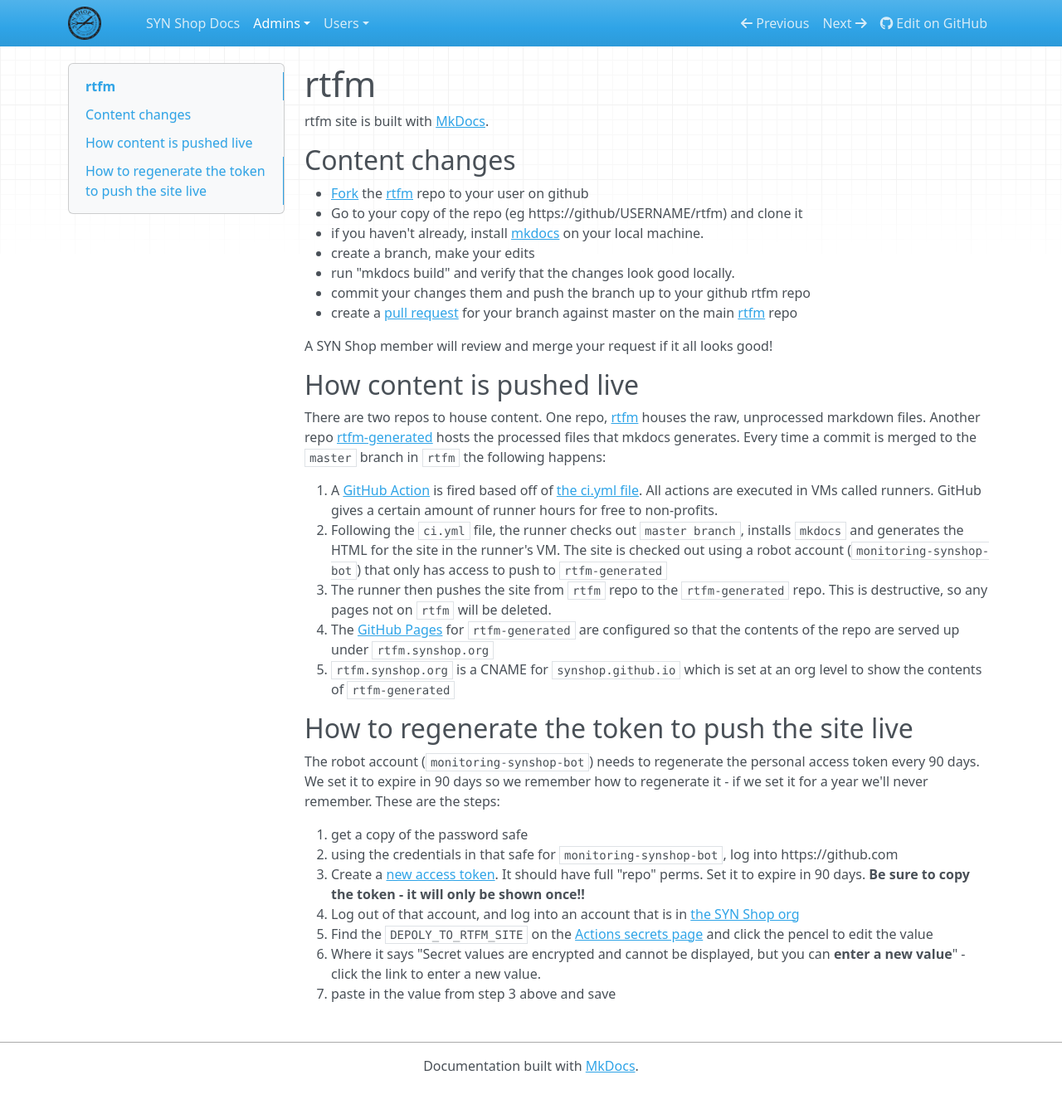
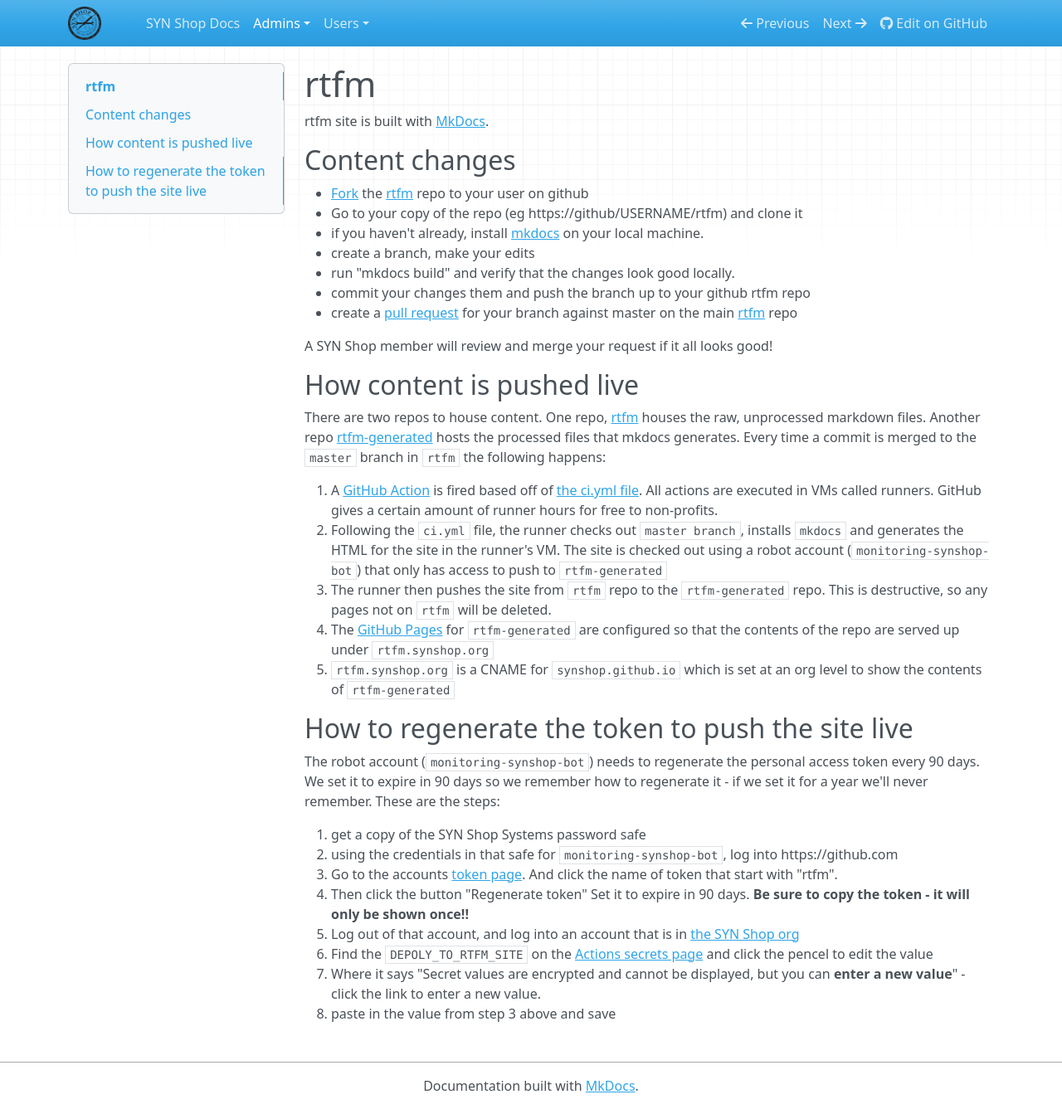
Before and after one commit to synshop/rtfm, an MkDocs documentation site: the page built from docs/admins/rtfm.md, in a window 1280 px wide and 1337 px high. Shown: the whole window at 83% size. Built offline with MkDocs 1.6.1, drawn with Linux system fonts in a browser that asks for light colours; nearby versions of some CDN libraries.

Commit message:
Update rtfm.md

```diff
--- a/docs/admins/rtfm.md
+++ b/docs/admins/rtfm.md
@@ -29,10 +29,11 @@
 
 The robot account (`monitoring-synshop-bot`) needs to regenerate the personal access token every 90 days. We set it to expire in 90 days so we remember how to regenerate it - if we set it for a year we'll never remember.  These are the steps:
 
-1. get a copy of the password safe
+1. get a copy of the SYN Shop Systems password safe
 2. using the credentials in that safe for `monitoring-synshop-bot`, log into https://github.com
-3. Create a [new access token](https://github.com/settings/tokens/new).  It should have full "repo" perms.  Set it to expire in 90 days. **Be sure to copy the token - it will only be shown once!!**
-4. Log out of that account, and log into an account that is in [the SYN Shop org](https://github.com/orgs/synshop/people)
-5. Find the `DEPOLY_TO_RTFM_SITE` on the [Actions secrets page](https://github.com/organizations/synshop/settings/secrets/actions) and  click the pencel to edit the value
-6. Where it says "Secret values are encrypted and cannot be displayed, but you can **enter a new value**" - click the link to enter a new value.
-7. paste in the value from step 3 above and save
+3. Go to the accounts [token page](https://github.com/settings/tokens/new).  And click the name of token that start with "rtfm".
+4. Then click the button "Regenerate token" Set it to expire in 90 days. **Be sure to copy the token - it will only be shown once!!**
+5. Log out of that account, and log into an account that is in [the SYN Shop org](https://github.com/orgs/synshop/people)
+6. Find the `DEPOLY_TO_RTFM_SITE` on the [Actions secrets page](https://github.com/organizations/synshop/settings/secrets/actions) and  click the pencel to edit the value
+7. Where it says "Secret values are encrypted and cannot be displayed, but you can **enter a new value**" - click the link to enter a new value.
+8. paste in the value from step 3 above and save
```
